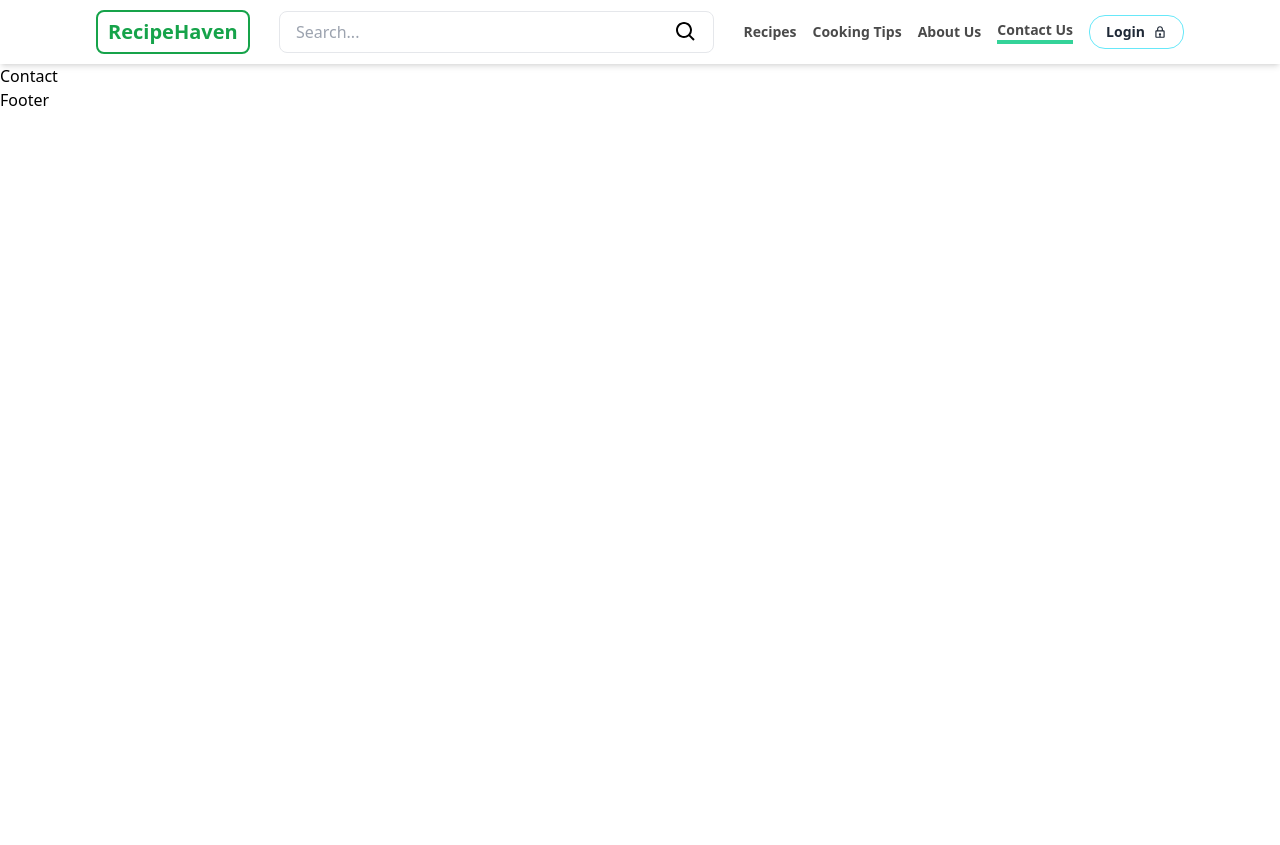
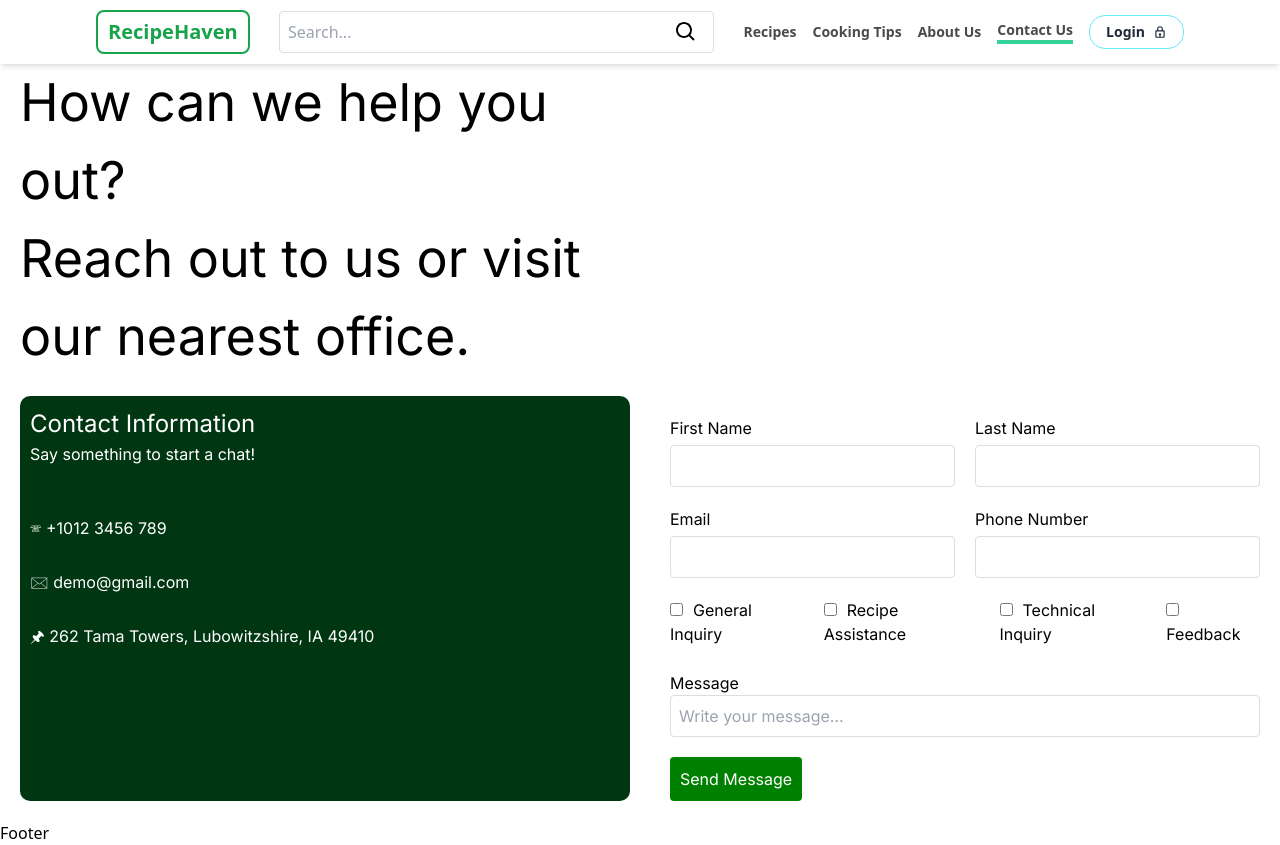
Before and after one commit to bryan-odongo/recipe_sharing_app, a React (Vite) app in the folder frontend/: page /contact_us in a window 1280 px wide. Before the commit the page ends 800 px from the top, so only its background shows below. Built offline with nearby package versions, Linux system fonts and the light colour scheme; no server answers.

Commit message:
create contact page

```diff
--- a/frontend/src/index.css
+++ b/frontend/src/index.css
@@ -1,6 +1,8 @@
+@import url('https://fonts.googleapis.com/css2?family=Inter:wght@400;500;600;700&display=swap');
 @tailwind base;
 @tailwind components;
 @tailwind utilities;
+
 
 /* START STYLING ON THE NEXT LINE (6) */
 
@@ -39,3 +41,104 @@
   -webkit-text-stroke: 2.5px rgb(39, 51, 42);
   color: transparent;
 }
+
+.titleText {
+  font-size: 52px;
+  font-family: 'Inter', sans-serif;
+}
+
+.main-container {
+  display: flex;
+  gap: 20px;
+}
+
+.title-container {
+  /* border: 2px solid black; */
+  width: 50%;
+  margin-bottom: 20px;
+  margin-left: 20px;
+}
+
+.info-container {
+  /* border: 2px solid black; */
+  flex: 1;
+  width: 45%;
+  background-color: #003612;
+  color: white;
+  font-family: 'Inter', sans-serif;
+  margin-bottom: 20px;
+  margin-left: 20px;
+  border-radius: 10px;
+  padding: 10px;
+}
+
+.info-container-heading {
+  /* border: 2px solid black; */
+  width: 75%;
+  margin-bottom: 50px;
+}
+
+.info-container-content {
+  /* border: 2px solid black; */
+  width: 75%;
+  margin-bottom: 10px;
+}
+
+.content-p-tags {
+  margin-bottom: 30px;
+}
+
+.form-container {
+  flex: 1;
+  display: flex;
+  flex-direction: column;
+  justify-content: space-between;
+  padding: 20px;
+  font-family: 'Inter', sans-serif;
+}
+
+.form-row {
+  display: flex;
+  gap: 20px; /* Space between the input fields */
+  margin-bottom: 20px; /* Space between rows */
+}
+
+.form-group {
+  flex: 1;
+  display: flex;
+  flex-direction: column;
+}
+
+label {
+  margin-bottom: 5px; /* Space between label and input */
+}
+
+input[type="text"], input[type="password"] {
+  padding: 8px;
+  border: 1px solid #ddd;
+  border-radius: 4px;
+  width: 100%; /* Make input take full width of the container */
+}
+
+input[type="checkbox"] {
+  margin-right: 10px; /* Space between checkbox and label */
+}
+
+.checkbox-group {
+  display: flex;
+  gap: 20px; /* Space between checkboxes */
+  margin-bottom: 20px; /* Space below checkboxes */
+}
+
+.message-container {
+  margin-bottom: 20px; /* Space below the message input */
+}
+
+.submit-button {
+  padding: 10px;
+  border: none;
+  border-radius: 4px;
+  background-color: green;
+  color: white;
+  cursor: pointer;
+}
--- a/frontend/src/main.jsx
+++ b/frontend/src/main.jsx
@@ -84,18 +84,18 @@ const router = createBrowserRouter([
 ]);
 
 // Clerk private key
-const PUBLISHABLE_KEY = import.meta.env.VITE_CLERK_PUBLISHABLE_KEY;
+// const PUBLISHABLE_KEY = import.meta.env.VITE_CLERK_PUBLISHABLE_KEY;
 
-if (!PUBLISHABLE_KEY) {
-  throw new Error("Missing Publishable Key");
-}
+// if (!PUBLISHABLE_KEY) {
+//   throw new Error("Missing Publishable Key");
+// }
 
 ReactDOM.createRoot(document.getElementById("root")).render(
   <React.StrictMode>
-    <ClerkProvider publishableKey={PUBLISHABLE_KEY} afterSignOutUrl="/">
+    {/* <ClerkProvider publishableKey={PUBLISHABLE_KEY} afterSignOutUrl="/"> */}
       <UserProvider>
         <RouterProvider router={router} />
       </UserProvider>
-    </ClerkProvider>
+    {/* </ClerkProvider> */}
   </React.StrictMode>
 );
--- a/frontend/src/pages/ContactUsPage.jsx
+++ b/frontend/src/pages/ContactUsPage.jsx
@@ -1,8 +1,165 @@
-import React from "react";
+import React, { useState } from "react";
 import Layout from "../components/Layout/Layout";
 
 function Contact() {
-  return <Layout>Contact</Layout>;
+
+  const [formData, setFormData] = useState({
+    firstName: "",
+    lastName: "",
+    email: "",
+    phoneNumber: "",
+    generalInquiry: true,
+    recipeAssistance: true,
+    technicalInquiry: true,
+    feedback: true,
+    message: ""
+  })
+
+  function handleSubmit(event) {
+    event.preventDefault();
+    console.log(formData);
+  }
+
+  function handleChange(event) {
+    const key = event.target.id
+    const value = event.target.type === "checkbox" ? event.target.checked : event.target.value
+
+    setFormData({
+      ...formData,
+      [key]: value
+    })
+  }
+
+  console.log(formData)
+
+  return (
+    <Layout>
+      <div className="title-container">
+        <h1 className="titleText">How can we help you out?</h1>
+        <h1 className="titleText">Reach out to us or visit our nearest office.</h1>
+      </div>
+
+      <div className="main-container">
+        <div className="info-container">
+          <div className="info-container-heading">
+            <h2 style={{ fontSize: '24px' }}>Contact Information</h2>
+            <p>Say something to start a chat!</p>
+          </div>
+
+          <div className="info-container-content">
+            <p className="content-p-tags">🕾 +1012 3456 789</p>
+            <p className="content-p-tags">🖂 demo@gmail.com</p>
+            <p className="content-p-tags">🖈 262 Tama Towers, Lubowitzshire, IA 49410</p>
+          </div>
+        </div>
+
+        <div className="form-container">
+          <form onSubmit={handleSubmit}>
+
+            <div className="form-row">
+              <div className="form-group">
+                <label htmlFor="firstName">First Name</label>
+                <input
+                  type="text"
+                  id="firstName"
+                  value={formData.firstName}
+                  onChange={handleChange}
+                />
+              </div>
+
+              <div className="form-group">
+                <label htmlFor="lastName">Last Name</label>
+                <input
+                  type="text"
+                  id="lastName"
+                  value={formData.lastName}
+                  onChange={handleChange}
+                />
+              </div>
+            </div>
+
+            <div className="form-row">
+              <div className="form-group">
+                <label htmlFor="email">Email</label>
+                <input
+                  type="text"
+                  id="email"
+                  value={formData.email}
+                  onChange={handleChange}
+                />
+              </div>
+
+              <div className="form-group">
+                <label htmlFor="phoneNumber">Phone Number</label>
+                <input
+                  type="text"
+                  id="phoneNumber"
+                  value={formData.phoneNumber}
+                  onChange={handleChange}
+                />
+              </div>
+            </div>
+
+            <div className="checkbox-group">
+              <label>
+                <input
+                  type="checkbox"
+                  id="generalInquiry"
+                  value={formData.generalInquiry}
+                  onChange={handleChange}
+                />
+                General Inquiry
+              </label>
+
+              <label>
+                <input
+                  type="checkbox"
+                  id="recipeAssistance"
+                  value={formData.recipeAssistance}
+                  onChange={handleChange}
+                />
+                Recipe Assistance
+              </label>
+
+              <label>
+                <input
+                  type="checkbox"
+                  id="technicalInquiry"
+                  value={formData.technicalInquiry}
+                  onChange={handleChange}
+                />
+                Technical Inquiry
+              </label>
+
+              <label>
+                <input
+                  type="checkbox"
+                  id="feedback"
+                  value={formData.feedback}
+                  onChange={handleChange}
+                />
+                Feedback
+              </label>
+            </div>
+
+            <div className="message-container">
+              <label htmlFor="message">Message</label>
+              <input
+                type="text"
+                id="message"
+                value={formData.message}
+                onChange={handleChange}
+                placeholder="Write your message..."
+              />
+            </div>
+
+            <button type="submit" className="submit-button">Send Message</button>
+
+          </form>
+        </div>
+      </div>
+    </Layout>
+  )
 }
 
 export default Contact;
```
Also changed, not shown: 1 other file (tests, documents, lock files or other folders).
